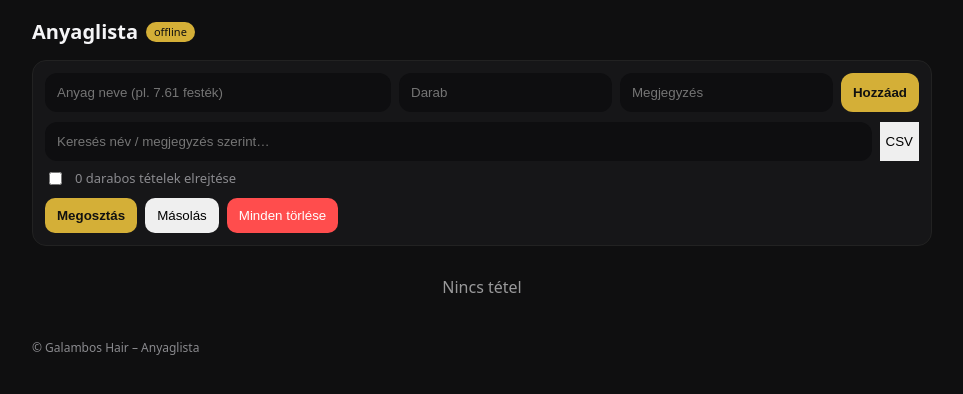
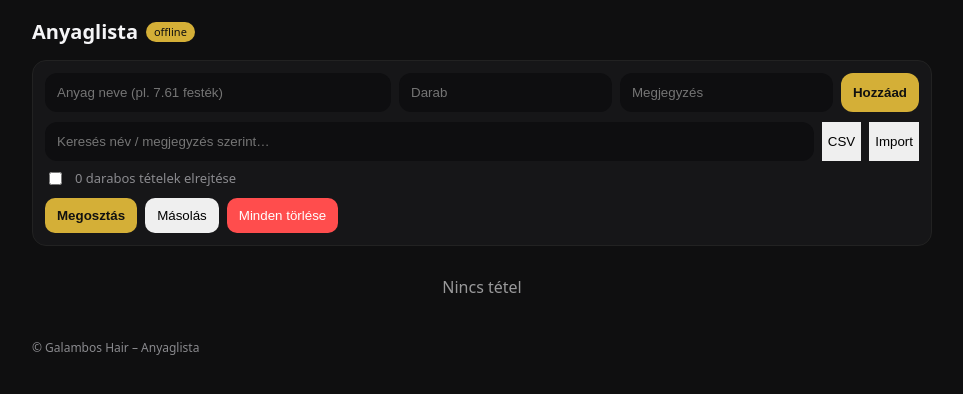
Before and after one commit to bozsitsandris-a11y/anyaglista, a plain HTML site: page index.html in a window 1280 px wide. Shown: the whole page, without its empty margins (158-1121 px from the left). Drawn offline with Linux system fonts and the light colour scheme.

Commit message:
Update index.html

```diff
--- a/index.html
+++ b/index.html
@@ -73,9 +73,11 @@
         <button id="addBtn">Hozzáad</button>
       </div>
       <div class="search">
-        <input id="search" placeholder="Keresés név / megjegyzés szerint…">
-        <button id="exportBtn">CSV</button>
-      </div>
+  <input id="search" placeholder="Keresés név / megjegyzés szerint…">
+  <button id="exportBtn">CSV</button>
+  <button id="importBtn">Import</button>
+  <input id="importFile" type="file" accept=".csv,text/csv" style="display:none">
+</div>
       <label class="checkbox"><input type="checkbox" id="hideZero"> 0 darabos tételek elrejtése</label>
       <div class="tools">
         <button id="shareBtn" class="primary">Megosztás</button>
```
